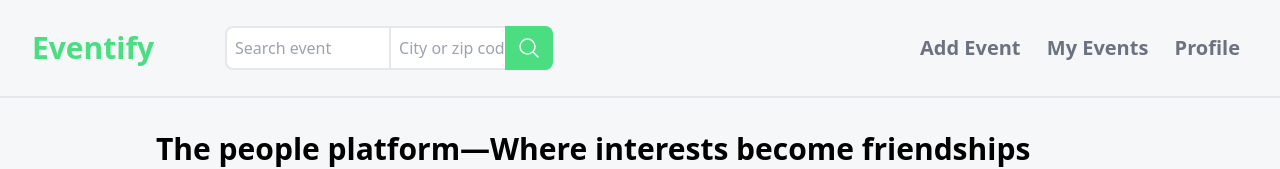
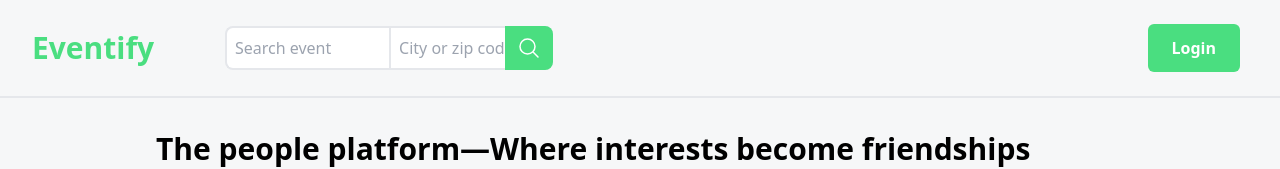
Before and after one commit to Shaymoun/eventify, a React (Vite) app in the folder frontend/: page / in a window 1280 px wide. Shown: the top 169 px of the page. Built offline with nearby package versions, Linux system fonts and the light colour scheme.

Commit message:
chore: Cleanup in MainNavigation file.

```diff
--- a/frontend/src/components/DesktopNavigation.jsx
+++ b/frontend/src/components/DesktopNavigation.jsx
@@ -1,7 +1,11 @@
+import { useContext } from "react"
 import { Link, NavLink } from "react-router-dom"
+import { EventifyContext } from "../store/eventify-context"
 import SearchBar from "./SearchBar"
+import Button from "../ui/Button"
 
 const DesktopNavigation = () => {
+	const { isLoggedIn } = useContext(EventifyContext)
 	return (
 		<div className='max-[1024px]:hidden lg:block border-b-2 p-2 bg-primary-bg'>
 			<header className='flex justify-around items-center overflow-x-hidden'>
@@ -12,6 +16,7 @@ const DesktopNavigation = () => {
 					<SearchBar />
 				</div>
 				<nav className='w-1/2'>
+					{isLoggedIn && (
 						<ul className='flex flex-row justify-between items-center px-8 *:text-gray-500 text-md font-semibold lg:w-96 lg:ml-auto'>
 							<NavLink
 								to='/add-event'
@@ -29,6 +34,14 @@ const DesktopNavigation = () => {
 								Profile
 							</NavLink>
 						</ul>
+					)}
+					{!isLoggedIn && (
+						<div className="flex">
+							<Button className='ml-auto mr-8'>
+								{isLoggedIn ? "Logout" : "Login"}
+							</Button>
+						</div>
+					)}
 				</nav>
 			</header>
 		</div>
--- a/frontend/src/components/MainNavigation.jsx
+++ b/frontend/src/components/MainNavigation.jsx
@@ -8,21 +8,10 @@ import DesktopNavigation from "./DesktopNavigation"
 import MobileNavigation from "./MobileNavigation"
 
 const MainNavigation = () => {
-	const { darkMode, mobileMenuOpen, toggleMenu, toggleSearchBar } =
-		useContext(EventifyContext)
-
 	return (
 		<>
-			<MobileNavigation
-				mobileMenuOpen={mobileMenuOpen}
-				toggleMenu={toggleMenu}
-				toggleSearchBar={toggleSearchBar}
-			/>
-			<DesktopNavigation
-				mobileMenuOpen={mobileMenuOpen}
-				toggleMenu={toggleMenu}
-				toggleSearchBar={toggleSearchBar}
-			/>
+			<MobileNavigation />
+			<DesktopNavigation />
 		</>
 	)
 }
--- a/frontend/src/components/MobileNavigation.jsx
+++ b/frontend/src/components/MobileNavigation.jsx
@@ -1,12 +1,15 @@
-import { useState } from "react"
+import { useContext, useState } from "react"
+import { Link, NavLink } from "react-router-dom"
+import { EventifyContext } from "../store/eventify-context"
+import SearchBar from "./SearchBar"
 import NavigationButton from "../ui/NavigationButton"
-import { Link, NavLink } from "react-router-dom"
-import SearchBar from "./SearchBar"
 import SearchButton from "../ui/SearchButton"
+import Button from "../ui/Button"
 
 const MobileNavigation = () => {
 	const [mobileMenuOpen, setMobileMenuOpen] = useState(false)
 	const [searchBarOpen, setSearchBarOpen] = useState(false)
+	const { isLoggedIn } = useContext(EventifyContext)
 
 	const toggleMenu = () => {
 		setMobileMenuOpen(menuState => !menuState)
@@ -42,6 +45,7 @@ const MobileNavigation = () => {
 				<SearchBar />
 			</div>
 			<div className={`${navBarClasses} transition-transform ease-in-out `}>
+				{isLoggedIn && (
 					<nav className='h-1/2 '>
 						<ul className='flex flex-col justify-around items-center h-full w-full border-b-2 *:text-gray-500 text-lg font-semibold '>
 							<NavLink to='/add-event' onClick={toggleMenu}>
@@ -55,6 +59,12 @@ const MobileNavigation = () => {
 							</NavLink>
 						</ul>
 					</nav>
+				)}
+				{!isLoggedIn && (
+					<div className='flex w-full h-full justify-center items-center'>
+						<Button >{isLoggedIn ? "Logout" : "Login"}</Button>
+					</div>
+				)}
 			</div>
 		</>
 	)
```
Lines whose indentation alone changed are shown as unchanged.
